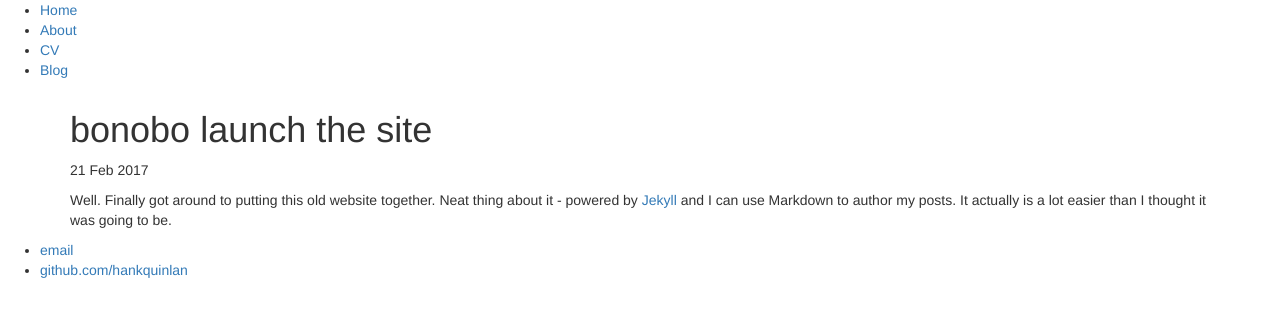
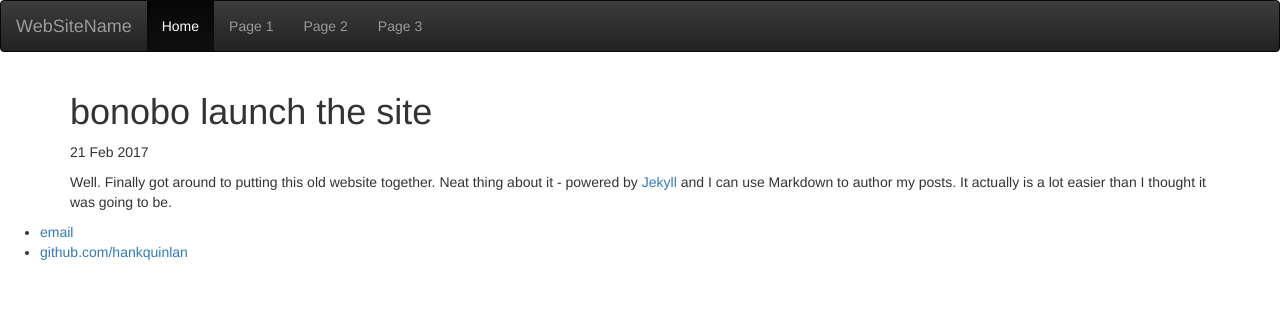
Before and after one commit to bonobo/bonobo.github.io, a Jekyll site: the page built from _posts/2017-02-21-bonobo's-first-post.md, in a window 1280 px wide. Shown: the top 317 px of the page. Built offline with Jekyll 4.4.1, drawn with Linux system fonts in a browser that asks for light colours.

Commit message:
Change of navbar

```diff
--- a/_layouts/default.html
+++ b/_layouts/default.html
@@ -7,13 +7,26 @@
 			<!-- <link rel="stylesheet" type="text/css" href="/css/main.css"> -->
 		<!-- </head> -->
 		<body>
-			<nav>
+			<!-- <nav>
 	    		<ul>
 	        		<li><a href="/">Home</a></li>
 		        	<li><a href="/about">About</a></li>
 	        		<li><a href="/cv">CV</a></li>
 	        		<li><a href="/blog">Blog</a></li>
 	    		</ul>
+			</nav> -->
+			<nav class="navbar navbar-inverse">
+			  <div class="container-fluid">
+			    <div class="navbar-header">
+			      <a class="navbar-brand" href="#">WebSiteName</a>
+			    </div>
+			    <ul class="nav navbar-nav">
+			      <li class="active"><a href="#">Home</a></li>
+			      <li><a href="#">Page 1</a></li>
+			      <li><a href="#">Page 2</a></li>
+			      <li><a href="#">Page 3</a></li>
+			    </ul>
+			  </div>
 			</nav>
 			<div class="container">
 
```
